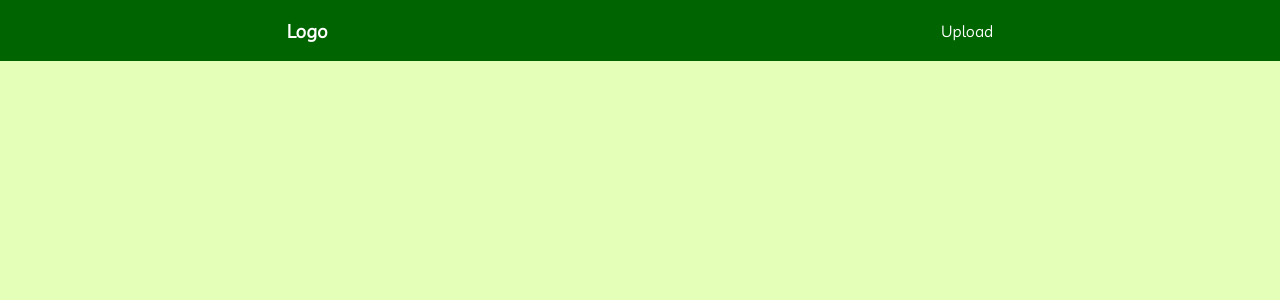
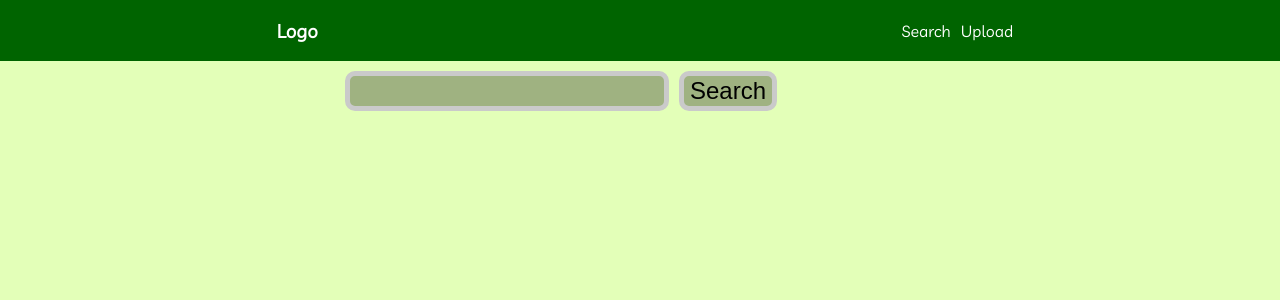
Before and after one commit to Archeloth/react-front-app, a React (Create React App) app: page /search in a window 1280 px wide. Shown: the top 300 px of the page. Built offline with nearby package versions, Linux system fonts and the light colour scheme.

Commit message:
saerch page

```diff
--- a/src/App.css
+++ b/src/App.css
@@ -12,9 +12,6 @@ nav{
   justify-content: space-around;
   align-items: center;
   list-style: none;
-}
-.nav-links:hover{
-  text-decoration: underline;
 }
 .App{
   display: flex;
--- a/src/App.js
+++ b/src/App.js
@@ -3,6 +3,7 @@ import './App.css';
 import Nav from './Nav';
 import Upload from './Upload';
 import Home from './Home';
+import Search from './Search';
 import {BrowserRouter as Router, Switch, Route} from 'react-router-dom';
 
 const App = () => {
@@ -19,6 +20,9 @@ const App = () => {
         <Switch>
             <Route path="/upload" exact component={Upload}/>
         </Switch>
+        <Switch>
+            <Route path="/search" exact component={Search}/>
+        </Switch>
       </div>
     </Router>
   );
--- a/src/Home.js
+++ b/src/Home.js
@@ -6,8 +6,6 @@ function Home(){
     const apiEndpoint = "https://public-recepy-api.herokuapp.com/recepts";
 
     const [recipes, setRecepies] = useState([]);
-    const [search, setSearch] = useState('');
-    const [query, setQuery] = useState('');
 
     useEffect( () => {
         getRecepies();
@@ -17,27 +15,12 @@ function Home(){
         const response = await fetch(apiEndpoint);
         const data = await response.json();
         setRecepies(data);
-        //console.log(data);
-    }
-
-    const updateSearch = e => {
-        setSearch(e.target.value);
-    }
-
-    const getSearch = e => {
-        e.preventDefault();
-        setQuery(search);
-        setSearch("");
-        console.log(apiEndpoint+"/search/"+query);
+        console.log(data);
     }
 
     return(
         <div>
             <h1>Welcome to the best Cake recipe website!</h1>
-            <form onSubmit={getSearch} className="search-form">
-                <input type="text" className="search-bar" value={search} onChange={updateSearch}/>
-                <button type="submit" className="search-button">Search</button>
-            </form>
 
             <div className="recipes">
                 {recipes.map(recipe => (
--- a/src/Nav.js
+++ b/src/Nav.js
@@ -5,7 +5,8 @@ import {Link} from 'react-router-dom';
 function Nav(){
     const navStyle = {
         color: 'white',
-        textDecoration: 'none'
+        textDecoration: 'none',
+        marginLeft: '10px'
     };
     return(
         <nav>
@@ -13,6 +14,9 @@ function Nav(){
                 <h3>Logo</h3>
             </Link>
             <ul className="nav-links">
+                <Link to="/search" style={navStyle}>
+                    <li>Search</li>
+                </Link>
                 <Link to="/upload" style={navStyle}>
                     <li>Upload</li>
                 </Link>
--- /dev/null
+++ b/src/Search.js
@@ -0,0 +1,55 @@
+import React, { useState } from 'react';
+import Recipe from './Recipe';
+import './App.css';
+
+function Search () {
+
+    const [recipes, setRecepies] = useState([]);
+    const [search, setSearch] = useState('');
+    const [query, setQuery] = useState('');
+
+    const apiEndpoint = "https://public-recepy-api.herokuapp.com/recepts/search/";
+
+    const updateSearch = e => {
+        setSearch(e.target.value);
+    }
+
+    const getSearch = e => {
+        e.preventDefault();
+        if(search === "") { return };
+        console.log(search);
+        console.log(query);
+        setQuery(search);
+        getRecepies();
+        setSearch("");
+    }
+
+    const getRecepies = async () => {
+        const response = await fetch(apiEndpoint+query);
+        const data = await response.json();
+        console.log(data);
+        setRecepies(data);
+    }
+
+    return (
+        <div>
+            <form onSubmit={getSearch} className="search-form">
+                <input type="text" className="search-bar" value={search} onChange={updateSearch}/>
+                <button type="submit" className="search-button">Search</button>
+            </form>
+            <div className="recipes">
+                {recipes.map(recipe => (
+                <Recipe
+                id={recipe._id}
+                name={recipe.name}
+                ingredients={recipe.ingredients}
+                owner={recipe.owner}
+                creationDate={recipe.creationDate.split('T')[0]}
+                />
+                ))}
+            </div>
+        </div>
+    );
+}
+
+export default Search;
--- a/src/Upload.js
+++ b/src/Upload.js
@@ -20,7 +20,7 @@ class Upload extends Component {
 
     submitHandler = e => {
 
-        if(this.state.ingredients !== "" || this.state.name !== "" || this.state.owner !== ""){
+        if(this.state.ingredients !== "" || this.state.name !== ""){
             this.state.ingredients = this.state.ingredients.split(',');
         }
 
```
